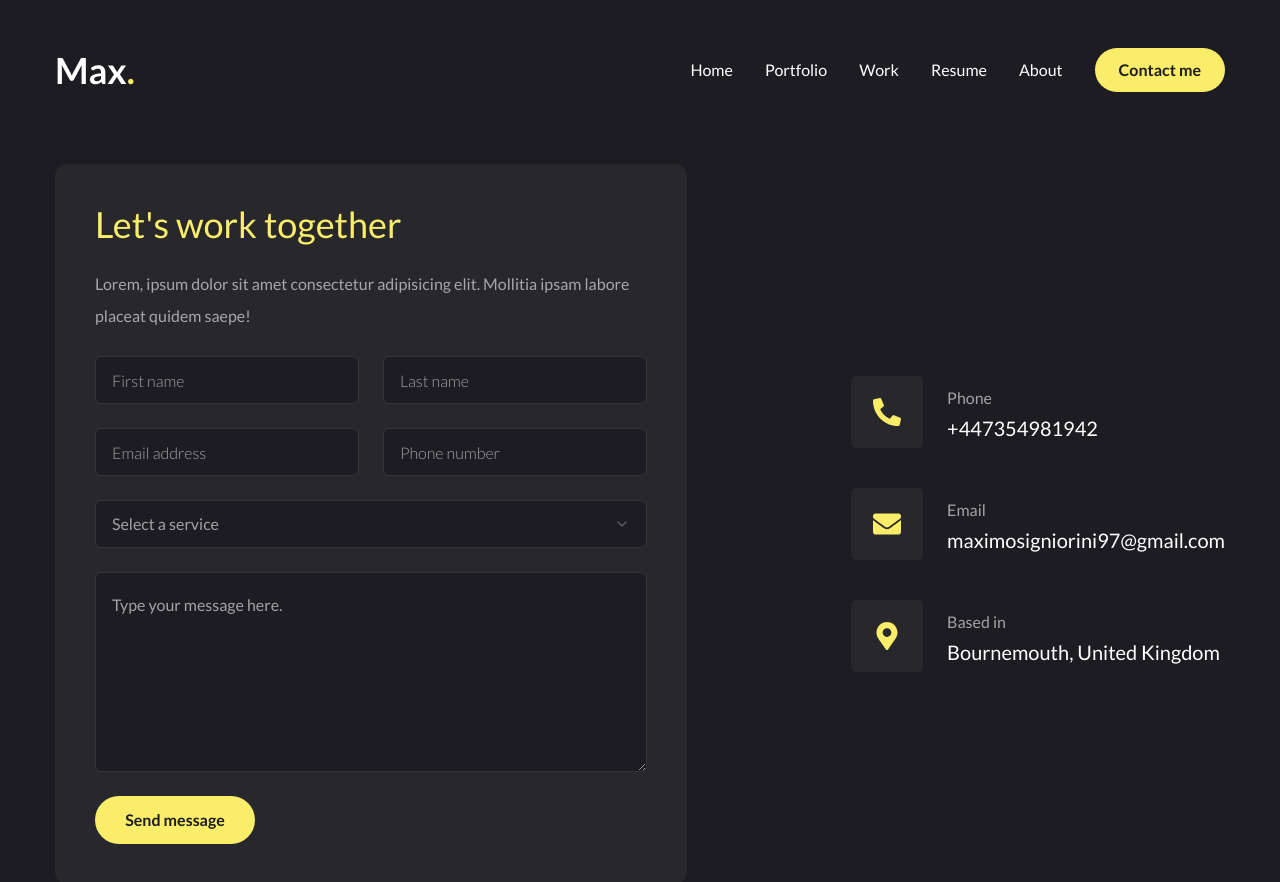
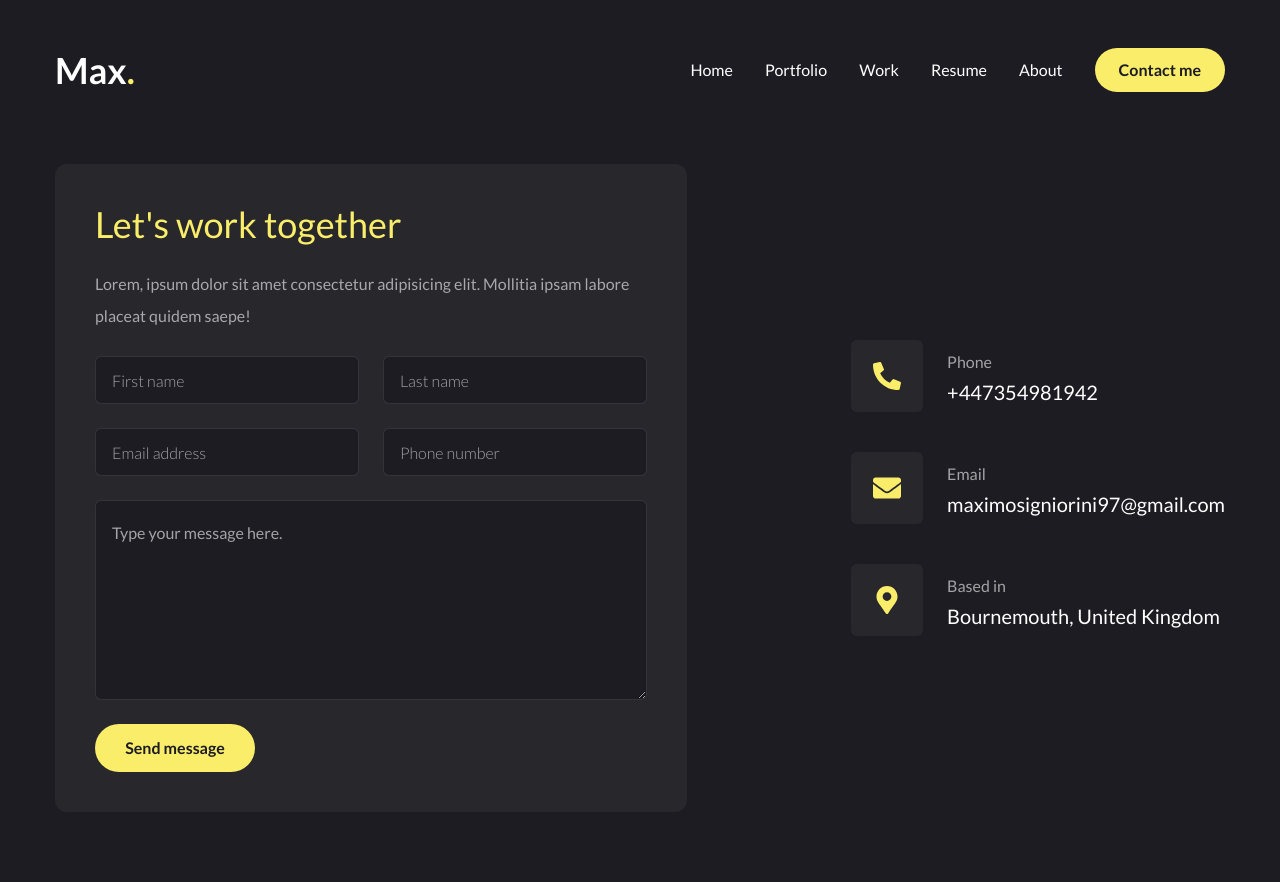
Before and after one commit to maximosigniorini/personal-website, a Next.js app: page /contact in a window 1280 px wide. Shown: the top 882 px of the page. After the commit the page ends 836 px from the top, so only its background shows below. Built offline with nearby package versions, Linux system fonts and the light colour scheme.

Commit message:
Removed select service

```diff
--- a/app/contact/page.jsx
+++ b/app/contact/page.jsx
@@ -48,20 +48,6 @@ const Contact = () => {
                 <Input type="email" placeholder="Email address"/>
                 <Input type="phone" placeholder="Phone number"/>
               </div>
-              {/* select */}
-              <Select>
-                <SelectTrigger className="w-full">
-                  <SelectValue placeholder="Select a service"/>
-                </SelectTrigger>
-                <SelectContent>
-                  <SelectGroup>
-                    <SelectLabel>Select a service</SelectLabel>
-                    <SelectItem value="est">Sound Design</SelectItem>
-                    <SelectItem value="cst">Music</SelectItem>
-                    <SelectItem value="mst">Mix</SelectItem>
-                  </SelectGroup>
-                </SelectContent>
-              </Select>
               {/* text form */}
               <Textarea className="h-[200px]" placeholder="Type your message here." />
               {/* button */}
```
